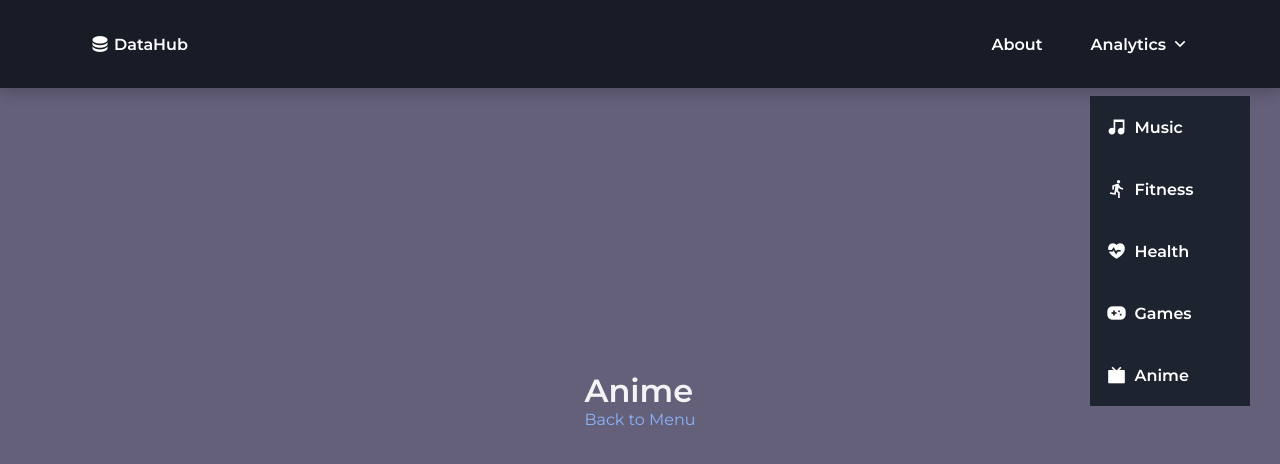
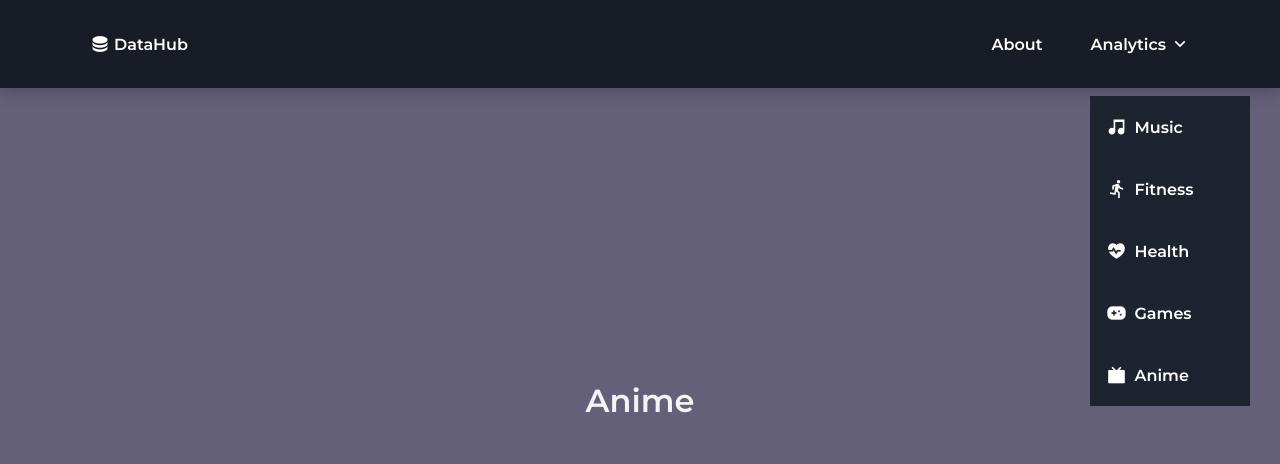
Before and after one commit to scs5/data-hub, a React (Vite) app: page /data-hub/anime in a window 1280 px wide. Shown: the top 464 px of the page. Built offline with nearby package versions, Linux system fonts and the light colour scheme.

Commit message:
chore: re-organize page structure

```diff
--- a/src/pages/Anime.tsx
+++ b/src/pages/Anime/Anime.tsx
@@ -3,7 +3,6 @@ import { Link } from 'react-router-dom';
 const Anime = () => (
   <div className="anime-container">
     <h1>Anime</h1>
-    <Link to="/" style={{ color: '#8ab4f8', marginTop: '2rem' }}>Back to Menu</Link>
   </div>
 );
 
--- a/src/pages/Fitness.tsx
+++ b/src/pages/Fitness/Fitness.tsx
@@ -3,7 +3,6 @@ import { Link } from 'react-router-dom';
 const Fitness = () => (
   <div className="fitness-container">
     <h1>Fitness</h1>
-    <Link to="/" style={{ color: '#8ab4f8', marginTop: '2rem' }}>Back to Menu</Link>
   </div>
 );
 
--- a/src/pages/Games.tsx
+++ b/src/pages/Games/Games.tsx
@@ -3,7 +3,6 @@ import { Link } from 'react-router-dom';
 const Games = () => (
   <div className="games-container">
     <h1>Games</h1>
-    <Link to="/" style={{ color: '#8ab4f8', marginTop: '2rem' }}>Back to Menu</Link>
   </div>
 );
 
--- a/src/pages/Health.tsx
+++ b/src/pages/Health/Health.tsx
@@ -3,7 +3,6 @@ import { Link } from 'react-router-dom';
 const Health = () => (
   <div className="health-container">
     <h1>Health</h1>
-    <Link to="/" style={{ color: '#8ab4f8', marginTop: '2rem' }}>Back to Menu</Link>
   </div>
 );
 
--- a/src/pages/Music.tsx
+++ b/src/pages/Music/Music.tsx
@@ -51,9 +51,6 @@ const Music: React.FC = () => {
       ) : (
         <p>Loading artists...</p>
       )}
-      <Link to="/" style={{ color: '#8ab4f8', marginTop: '2rem', display: 'inline-block' }}>
-        Back to Menu
-      </Link>
     </div>
   );
 };
```
Also changed, not shown: src/App.tsx (+5 -5 lines).
